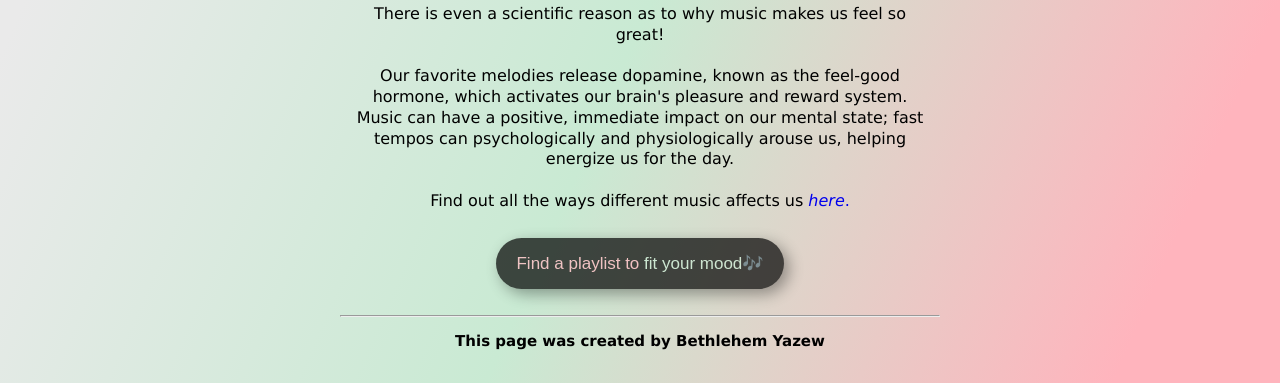
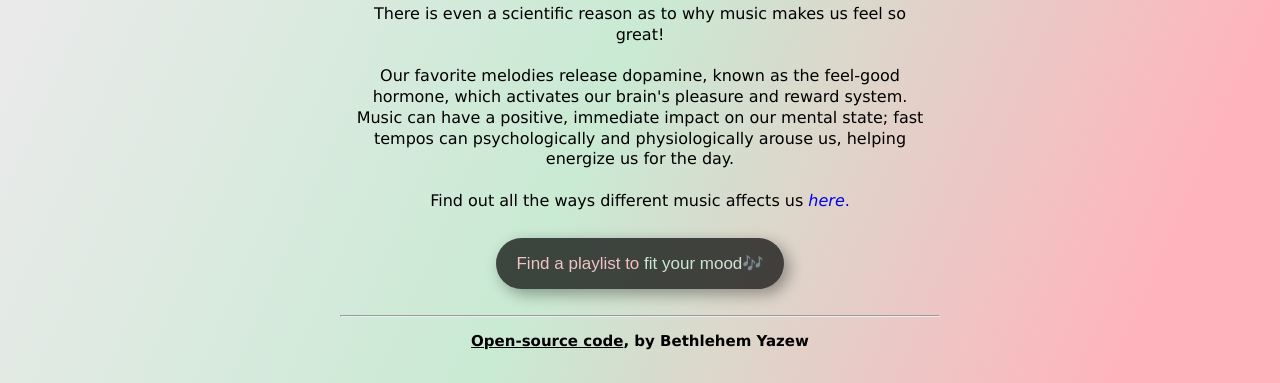
Before and after one commit to bsyazew/Music-App, a plain HTML site: page index.html in a window 1280 px wide. Shown: the part 884-1267 px from the top of the page. Drawn offline with Linux system fonts and the light colour scheme.

Commit message:
final touches

```diff
--- a/index.html
+++ b/index.html
@@ -76,7 +76,15 @@
       </button>
       <br />
       <hr />
-      <h3>This page was created by Bethlehem Yazew</h3>
+      <h3>
+        <a
+          href="https://github.com/bsyazew/Music-App"
+          rel="noopener noreferrer"
+          target="_blank"
+          class="link"
+          >Open-source code</a
+        >, by Bethlehem Yazew
+      </h3>
     </div>
 
     <script src="./src/index.js"></script>
--- a/src/styles.css
+++ b/src/styles.css
@@ -91,3 +91,7 @@ button:hover {
 .second {
   color: #caead3;
 }
+
+.link {
+  color: black;
+}
```
